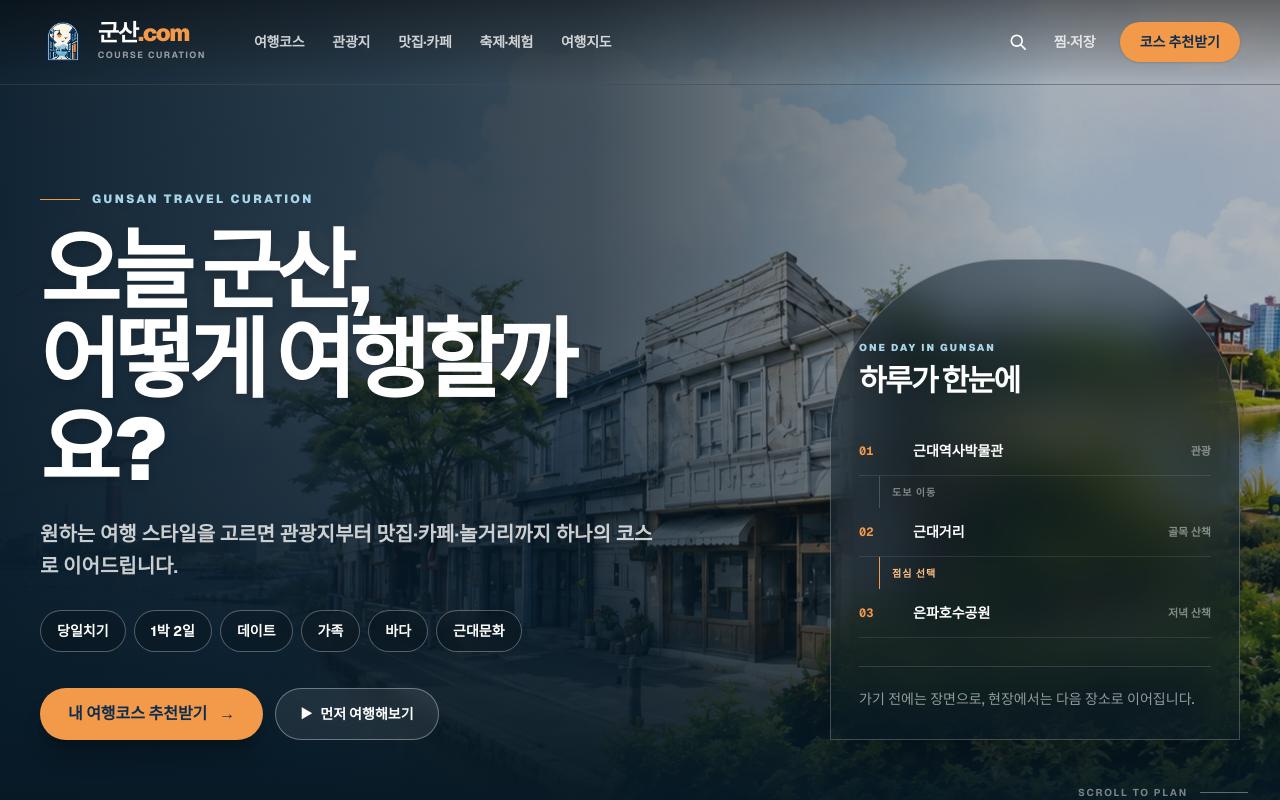
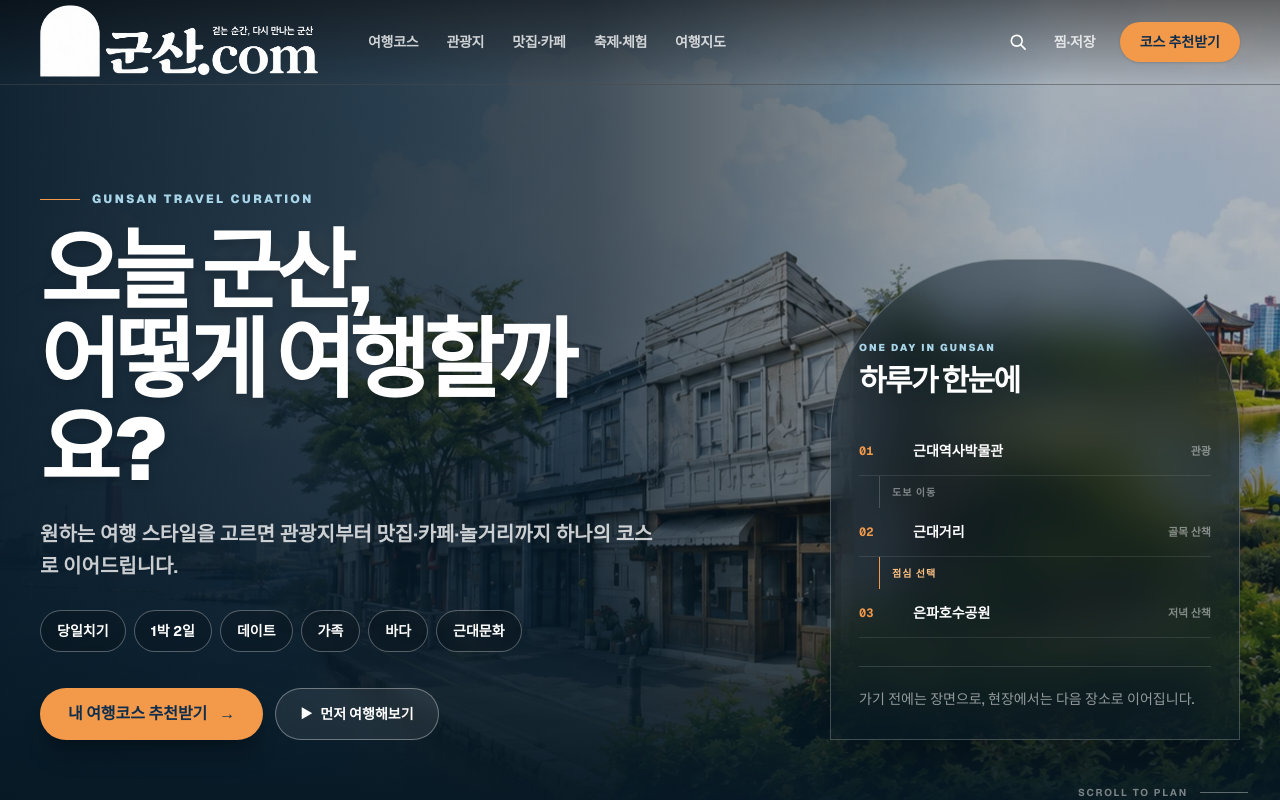
Before and after one commit to Aprasaks/gunsan-com, a Next.js app: page / in a window 1280 px wide. Shown: the top 800 px of the page. Built offline with nearby package versions, Linux system fonts and the light colour scheme; a web font is replaced by a local one.

Commit message:
군산.com 통합 브랜드 로고 교체 #59

```diff
--- a/components/brand/BrandLogo.tsx
+++ b/components/brand/BrandLogo.tsx
@@ -10,35 +10,26 @@ export default function BrandLogo({ inverse = false, compact = false }: BrandLog
   return (
     <Link
       href="/"
-      className="inline-flex shrink-0 items-center gap-3"
+      className={[
+        "relative block shrink-0 overflow-hidden",
+        compact ? "aspect-square w-14" : "aspect-[3.8] w-[215px] sm:w-[240px] lg:w-[280px]",
+      ].join(" ")}
       aria-label="군산.com 홈"
     >
       <Image
-        src="/images/logo.png"
+        src="/images/gunsan-logo-header-v2.webp"
         alt=""
-        width={1225}
-        height={1284}
-        sizes="48px"
-        className="h-11 w-auto shrink-0 object-contain sm:h-12"
+        width={1672}
+        height={941}
+        sizes={compact ? "56px" : "(max-width: 640px) 215px, (max-width: 1024px) 240px, 280px"}
+        style={compact
+          ? { left: "-102%", top: "-119%", width: "590%" }
+          : { left: "-26%", top: "-115%", width: "150%" }}
+        className={[
+          "absolute h-auto max-w-none",
+          inverse ? "brightness-0 invert" : "",
+        ].join(" ")}
       />
-      <span className={compact ? "sr-only" : "block"}>
-        <span
-          className={[
-            "block text-[1.45rem] font-black leading-none tracking-[-0.055em]",
-            inverse ? "text-white" : "text-gunsan-navy",
-          ].join(" ")}
-        >
-          군산<span className="text-lantern">.com</span>
-        </span>
-        <span
-          className={[
-            "mt-1 block text-[9px] font-bold tracking-[0.16em]",
-            inverse ? "text-white/55" : "text-slate-500",
-          ].join(" ")}
-        >
-          COURSE CURATION
-        </span>
-      </span>
     </Link>
   );
 }
```
Also changed, not shown: public/images/gunsan-logo-header-v2.webp (added).
